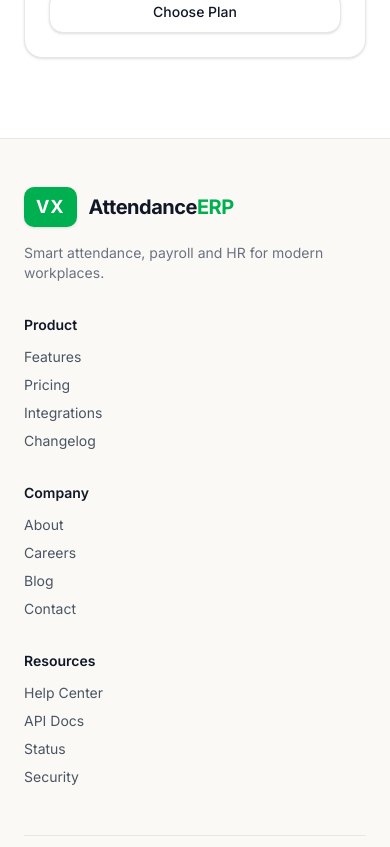
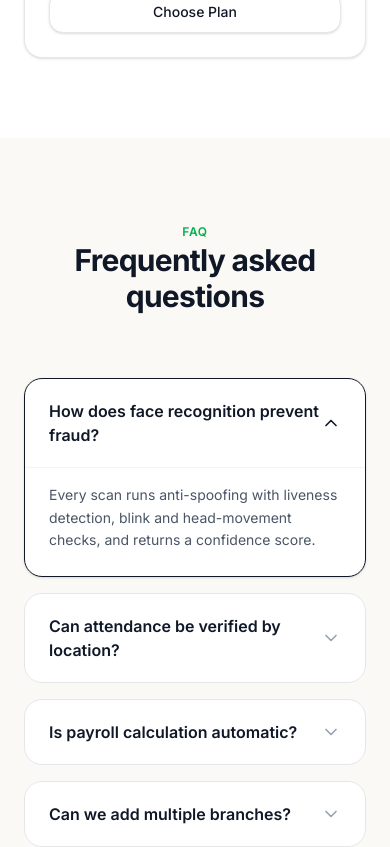
Before and after one commit to mdantormia1779-dev/smartattendence, a Next.js app: page / in a window 390 px wide. Shown: the part 7760-8607 px from the top of the page. Built offline with nearby package versions, Linux system fonts and the light colour scheme.

Commit message:
homepage done

```diff
--- /dev/null
+++ b/src/app/Components/Home/FaqSection.jsx
@@ -0,0 +1,87 @@
+"use client"
+import React, { useState } from 'react';
+import { ChevronDown, ChevronUp } from 'lucide-react';
+
+const faqsData = [
+    {
+        question: "How does face recognition prevent fraud?",
+        answer: "Every scan runs anti-spoofing with liveness detection, blink and head-movement checks, and returns a confidence score."
+    },
+    {
+        question: "Can attendance be verified by location?",
+        answer: "Yes, attendance can be strictly verified using GPS geo-fencing to ensure employees are within the designated branch radius."
+    },
+    {
+        question: "Is payroll calculation automatic?",
+        answer: "Yes, salary, overtime, and deductions are calculated automatically based on attendance logs, generating one-click payslips."
+    },
+    {
+        question: "Can we add multiple branches?",
+        answer: "Depending on your pricing plan, you can easily add, manage, and monitor multiple branches and departments from a single dashboard."
+    }
+];
+
+const FaqSection = () => {
+    // প্রথম কোয়েশ্চেনটি ডিফল্টভাবে ওপেন রাখা হয়েছে (ইমেজের মতো)
+    const [openIndex, setOpenIndex] = useState(0);
+
+    const toggleFaq = (index) => {
+        setOpenIndex(openIndex === index ? null : index);
+    };
+
+    return (
+        <section className="w-full bg-[#FBF9F5] py-20 px-6 md:px-12">
+
+            {/* Section Header */}
+            <div className="max-w-3xl mx-auto text-center space-y-4 mb-16">
+                <span className="text-xs font-semibold uppercase tracking-wider text-[#00B050]">
+                    FAQ
+                </span>
+
+                <h2 className="text-3xl md:text-5xl font-bold tracking-tight text-gray-900">
+                    Frequently asked questions
+                </h2>
+            </div>
+
+            {/* FAQ Items Container */}
+            <div className="max-w-3xl mx-auto space-y-4">
+                {faqsData.map((faq, index) => {
+                    const isOpen = openIndex === index;
+                    return (
+                        <div
+                            key={index}
+                            className={`bg-white rounded-2xl transition-all border ${
+                                isOpen
+                                    ? 'border-gray-900 shadow-sm'
+                                    : 'border-gray-200 hover:border-gray-300'
+                            }`}
+                        >
+                            {/* Question Header (Clickable) */}
+                            <button
+                                onClick={() => toggleFaq(index)}
+                                className="w-full px-6 py-5 flex items-center justify-between text-left focus:outline-none"
+                            >
+                                <span className="font-semibold text-gray-900 text-base md:text-lg">
+                                    {faq.question}
+                                </span>
+                                <span className="text-gray-500">
+                                    {isOpen ? <ChevronUp className="w-5 h-5 text-gray-900" /> : <ChevronDown className="w-5 h-5 text-gray-400" />}
+                                </span>
+                            </button>
+
+                            {/* Answer (Collapsible) */}
+                            {isOpen && (
+                                <div className="px-6 pb-6 text-sm md:text-base text-gray-600 leading-relaxed border-t border-gray-100 pt-4">
+                                    {faq.answer}
+                                </div>
+                            )}
+                        </div>
+                    );
+                })}
+            </div>
+
+        </section>
+    );
+};
+
+export default FaqSection;
--- a/src/app/page.tsx
+++ b/src/app/page.tsx
@@ -4,6 +4,7 @@ import FeaturesSection from './Components/Home/FeaturesSection';
 import HowItWorks from './Components/Home/HowItWorks';
 import SolutionsSection from './Components/Home/SolutionsSection';
 import PricingSection from './Components/Home/PricingSection';
+import FaqSection from './Components/Home/FaqSection';
 
 export default function Home() {
   return (
@@ -13,6 +14,7 @@ export default function Home() {
       <HowItWorks />
       <SolutionsSection />
       <PricingSection />
+      <FaqSection />
     </div>
   );
 }
```
